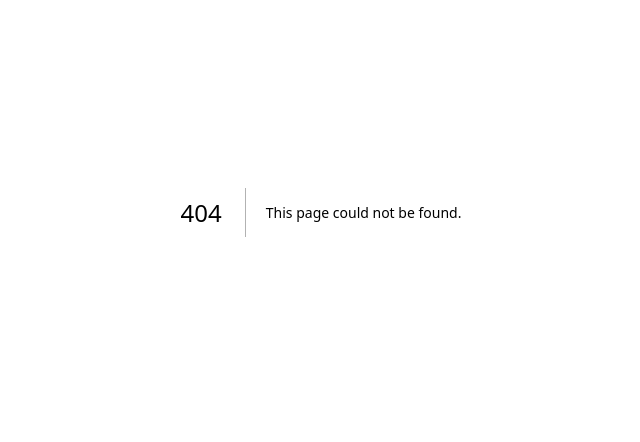
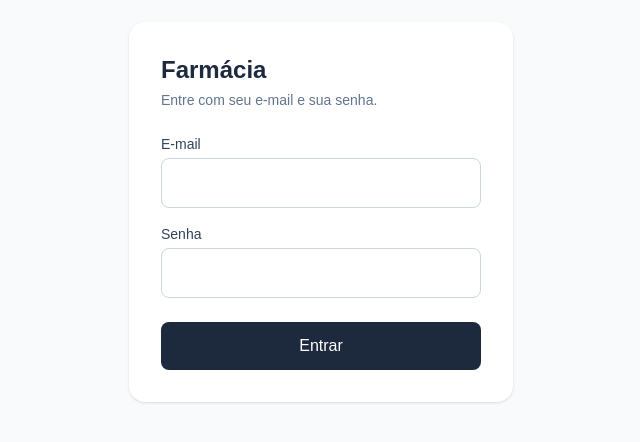
Before and after one commit to lucasam87/farmapdv01, a Next.js app: page /login in a window 1280 px wide. Before the commit this address had no page. Shown: the part 188-630 px from the top of the page, without its empty margins (319-959 px from the left). Built offline with nearby package versions, Linux system fonts and the light colour scheme.

Commit message:
etapa-1: login, logout, menu lateral e guarda de perfil (Step 4 pendente: projeto Supabase)

```diff
--- /dev/null
+++ b/app/(app)/actions.ts
@@ -0,0 +1,10 @@
+'use server'
+
+import { redirect } from 'next/navigation'
+import { criarClienteServidor } from '@/lib/supabase/server'
+
+export async function sair() {
+  const supabase = await criarClienteServidor()
+  await supabase.auth.signOut()
+  redirect('/login')
+}
--- /dev/null
+++ b/app/(app)/layout.tsx
@@ -0,0 +1,78 @@
+import Link from 'next/link'
+import { perfilAtual } from '@/lib/auth/perfil'
+import { sair } from './actions'
+
+// As 9 entradas do menu. As telas por trás delas chegam nas etapas seguintes.
+const MENU = [
+  { href: '/vendas', rotulo: 'Vendas' },
+  { href: '/vendas/nova', rotulo: 'Nova venda' },
+  { href: '/produtos', rotulo: 'Produtos' },
+  { href: '/estoque', rotulo: 'Estoque' },
+  { href: '/clientes', rotulo: 'Clientes' },
+  { href: '/crediario', rotulo: 'Crediário' },
+  { href: '/caixa', rotulo: 'Caixa' },
+  { href: '/relatorios', rotulo: 'Relatórios' },
+  { href: '/agente', rotulo: 'Agente' },
+]
+
+export default async function AppLayout({
+  children,
+}: {
+  children: React.ReactNode
+}) {
+  const perfil = await perfilAtual()
+
+  // Segunda linha de defesa: o proxy já barra quem não tem sessão, mas quem
+  // tem sessão e não tem perfil em `perfis` também não entra.
+  if (!perfil) {
+    return (
+      <main className="flex min-h-dvh items-center justify-center bg-slate-50 p-6">
+        <div className="w-full max-w-md rounded-2xl bg-white p-8 text-center shadow-sm">
+          <p className="text-lg text-slate-800">
+            Usuário sem perfil cadastrado. Fale com o responsável.
+          </p>
+          <form action={sair} className="mt-6">
+            <button
+              type="submit"
+              className="rounded-lg bg-slate-800 px-6 py-3 text-base font-medium text-white hover:bg-slate-700"
+            >
+              Sair
+            </button>
+          </form>
+        </div>
+      </main>
+    )
+  }
+
+  return (
+    <div className="flex min-h-dvh bg-slate-50">
+      <aside className="w-56 shrink-0 border-r border-slate-200 bg-white p-4">
+        <p className="px-2 text-lg font-semibold text-slate-800">Farmácia</p>
+
+        <nav className="mt-6 space-y-1">
+          {MENU.map((item) => (
+            <Link
+              key={item.href}
+              href={item.href}
+              className="block rounded-lg px-3 py-2 text-base text-slate-700 hover:bg-slate-100"
+            >
+              {item.rotulo}
+            </Link>
+          ))}
+        </nav>
+
+        <form action={sair} className="mt-8 border-t border-slate-200 pt-4">
+          <p className="px-1 text-xs text-slate-500">{perfil.nome}</p>
+          <button
+            type="submit"
+            className="mt-2 w-full rounded-lg px-3 py-2 text-left text-base text-slate-600 hover:bg-slate-100"
+          >
+            Sair
+          </button>
+        </form>
+      </aside>
+
+      <main className="flex-1 p-8">{children}</main>
+    </div>
+  )
+}
--- /dev/null
+++ b/app/(app)/page.tsx
@@ -0,0 +1,10 @@
+export default function PaginaInicial() {
+  return (
+    <div className="max-w-xl">
+      <h1 className="text-2xl font-semibold text-slate-800">Bem-vindo</h1>
+      <p className="mt-2 text-base text-slate-600">
+        Escolha uma opção no menu ao lado.
+      </p>
+    </div>
+  )
+}
--- /dev/null
+++ b/app/(auth)/login/actions.ts
@@ -0,0 +1,26 @@
+'use server'
+
+import { redirect } from 'next/navigation'
+import { criarClienteServidor } from '@/lib/supabase/server'
+
+export async function entrar(formData: FormData) {
+  const email = String(formData.get('email') ?? '').trim()
+  const senha = String(formData.get('senha') ?? '')
+
+  if (!email || !senha) {
+    redirect('/login?erro=dados')
+  }
+
+  const supabase = await criarClienteServidor()
+  const { error } = await supabase.auth.signInWithPassword({
+    email,
+    password: senha,
+  })
+
+  // Nunca mostrar a mensagem crua do Supabase: ela diz se o e-mail existe.
+  if (error) {
+    redirect('/login?erro=credenciais')
+  }
+
+  redirect('/')
+}
--- /dev/null
+++ b/app/(auth)/login/page.tsx
@@ -0,0 +1,77 @@
+import { entrar } from './actions'
+
+export default async function LoginPage({
+  searchParams,
+}: {
+  // No Next 16 `searchParams` é uma Promise.
+  searchParams: Promise<{ erro?: string }>
+}) {
+  const { erro } = await searchParams
+
+  const mensagem =
+    erro === 'dados'
+      ? 'Preencha e-mail e senha.'
+      : erro
+        ? 'E-mail ou senha incorretos.'
+        : null
+
+  return (
+    <main className="flex min-h-dvh items-center justify-center bg-slate-50 p-6">
+      <form
+        action={entrar}
+        className="w-full max-w-sm rounded-2xl bg-white p-8 shadow-sm"
+      >
+        <h1 className="text-2xl font-semibold text-slate-800">Farmácia</h1>
+        <p className="mt-1 text-sm text-slate-500">
+          Entre com seu e-mail e sua senha.
+        </p>
+
+        {mensagem ? (
+          <p
+            role="alert"
+            className="mt-6 rounded-lg bg-red-50 px-4 py-3 text-sm text-red-700"
+          >
+            {mensagem}
+          </p>
+        ) : null}
+
+        <label
+          htmlFor="email"
+          className="mt-6 block text-sm font-medium text-slate-700"
+        >
+          E-mail
+        </label>
+        <input
+          id="email"
+          name="email"
+          type="email"
+          autoComplete="email"
+          required
+          className="mt-1 w-full rounded-lg border border-slate-300 px-4 py-3 text-base outline-none focus:border-slate-500"
+        />
+
+        <label
+          htmlFor="senha"
+          className="mt-4 block text-sm font-medium text-slate-700"
+        >
+          Senha
+        </label>
+        <input
+          id="senha"
+          name="senha"
+          type="password"
+          autoComplete="current-password"
+          required
+          className="mt-1 w-full rounded-lg border border-slate-300 px-4 py-3 text-base outline-none focus:border-slate-500"
+        />
+
+        <button
+          type="submit"
+          className="mt-6 w-full rounded-lg bg-slate-800 px-4 py-3 text-base font-medium text-white hover:bg-slate-700"
+        >
+          Entrar
+        </button>
+      </form>
+    </main>
+  )
+}
--- a/app/layout.tsx
+++ b/app/layout.tsx
@@ -13,14 +13,14 @@ const geistMono = Geist_Mono({
 });
 
 export const metadata: Metadata = {
-  title: "Create Next App",
-  description: "Generated by create next app",
+  title: "Farmácia",
+  description: "Sistema de gestão da farmácia",
 };
 
 export default function RootLayout({ children }: LayoutProps<"/">) {
   return (
     <html
-      lang="en"
+      lang="pt-BR"
       className={`${geistSans.variable} ${geistMono.variable} h-full antialiased`}
     >
       <body className="min-h-full flex flex-col">{children}</body>
--- a/app/page.tsx
+++ /dev/null
@@ -1,69 +0,0 @@
-import Image from "next/image";
-
-export default function Home() {
-  return (
-    <div className="flex flex-col flex-1 items-center justify-center bg-zinc-50 font-sans dark:bg-black">
-      <main className="flex flex-1 w-full max-w-3xl flex-col items-center justify-between py-32 px-16 bg-white dark:bg-black sm:items-start">
-        <Image
-          className="dark:invert h-5 w-[100px]"
-          src="/next.svg"
-          alt="Next.js logo"
-          width={100}
-          height={20}
-          priority
-        />
-        <div className="flex flex-col items-center gap-6 text-center sm:items-start sm:text-left">
-          <h1 className="max-w-xs text-3xl font-semibold leading-10 tracking-tight text-black dark:text-zinc-50">
-            To get started, edit the{" "}
-            <code className="rounded bg-black/[.06] px-1.5 py-0.5 font-mono text-[0.9em] dark:bg-white/[.08]">
-              page.tsx
-            </code>{" "}
-            file.
-          </h1>
-          <p className="max-w-md text-lg leading-8 text-zinc-600 dark:text-zinc-400">
-            Looking for a starting point or more instructions? Head over to{" "}
-            <a
-              href="https://vercel.com/templates?framework=next.js&utm_source=create-next-app&utm_medium=appdir-template-tw&utm_campaign=create-next-app"
-              className="font-medium text-zinc-950 dark:text-zinc-50"
-            >
-              Templates
-            </a>{" "}
-            or the{" "}
-            <a
-              href="https://nextjs.org/learn?utm_source=create-next-app&utm_medium=appdir-template-tw&utm_campaign=create-next-app"
-              className="font-medium text-zinc-950 dark:text-zinc-50"
-            >
-              Learning
-            </a>{" "}
-            center.
-          </p>
-        </div>
-        <div className="flex flex-col gap-4 text-base font-medium sm:flex-row">
-          <a
-            className="flex h-12 w-full items-center justify-center gap-2 rounded-full bg-foreground px-5 text-background transition-colors hover:bg-[#383838] dark:hover:bg-[#ccc] md:w-[158px]"
-            href="https://vercel.com/new?utm_source=create-next-app&utm_medium=appdir-template-tw&utm_campaign=create-next-app"
-            target="_blank"
-            rel="noopener noreferrer"
-          >
-            <Image
-              className="dark:invert h-[14px] w-4"
-              src="/vercel.svg"
-              alt="Vercel logomark"
-              width={16}
-              height={14}
-            />
-            Deploy Now
-          </a>
-          <a
-            className="flex h-12 w-full items-center justify-center rounded-full border border-solid border-black/[.08] px-5 transition-colors hover:border-transparent hover:bg-black/[.04] dark:border-white/[.145] dark:hover:bg-[#1a1a1a] md:w-[158px]"
-            href="https://nextjs.org/docs?utm_source=create-next-app&utm_medium=appdir-template-tw&utm_campaign=create-next-app"
-            target="_blank"
-            rel="noopener noreferrer"
-          >
-            Documentation
-          </a>
-        </div>
-      </main>
-    </div>
-  );
-}
```
